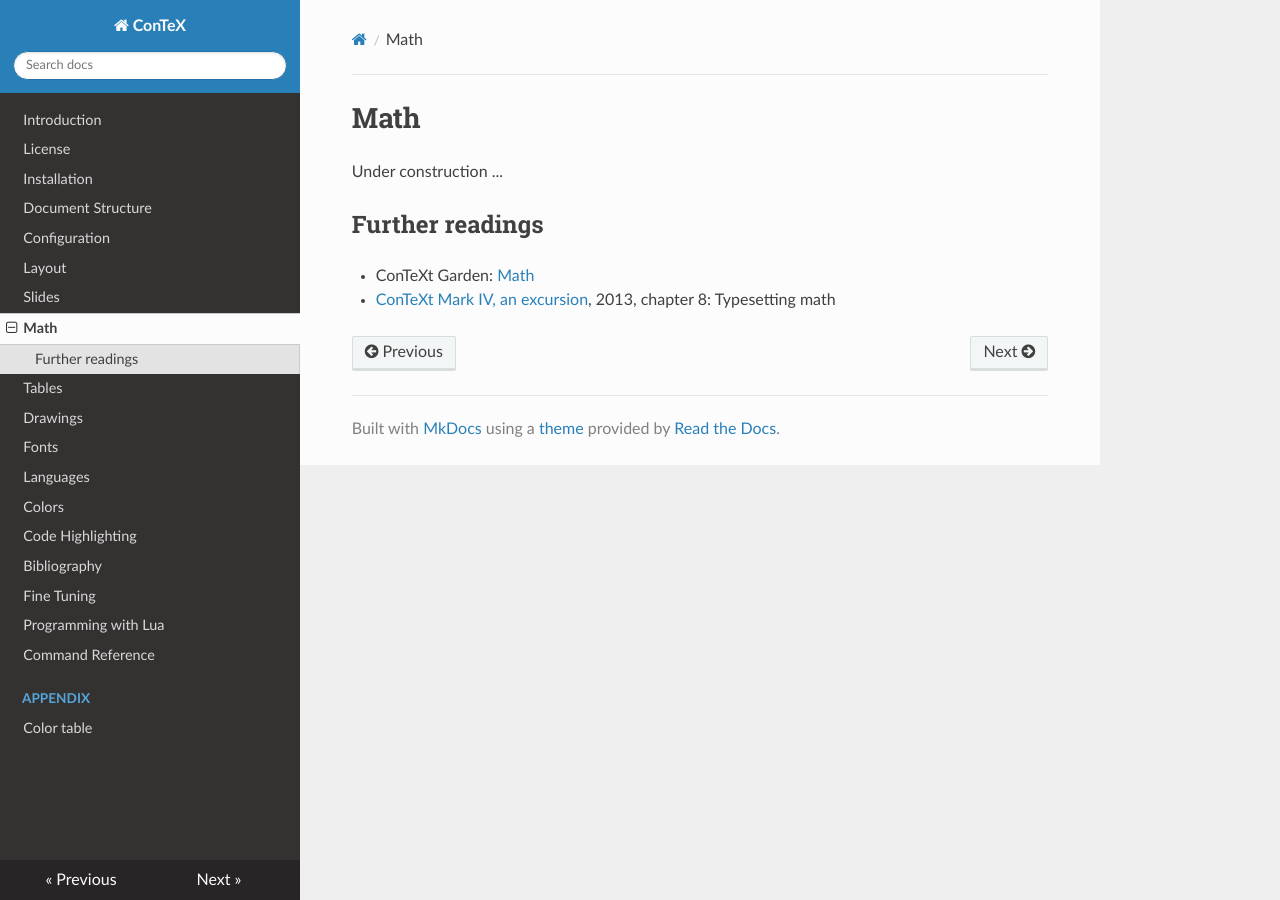
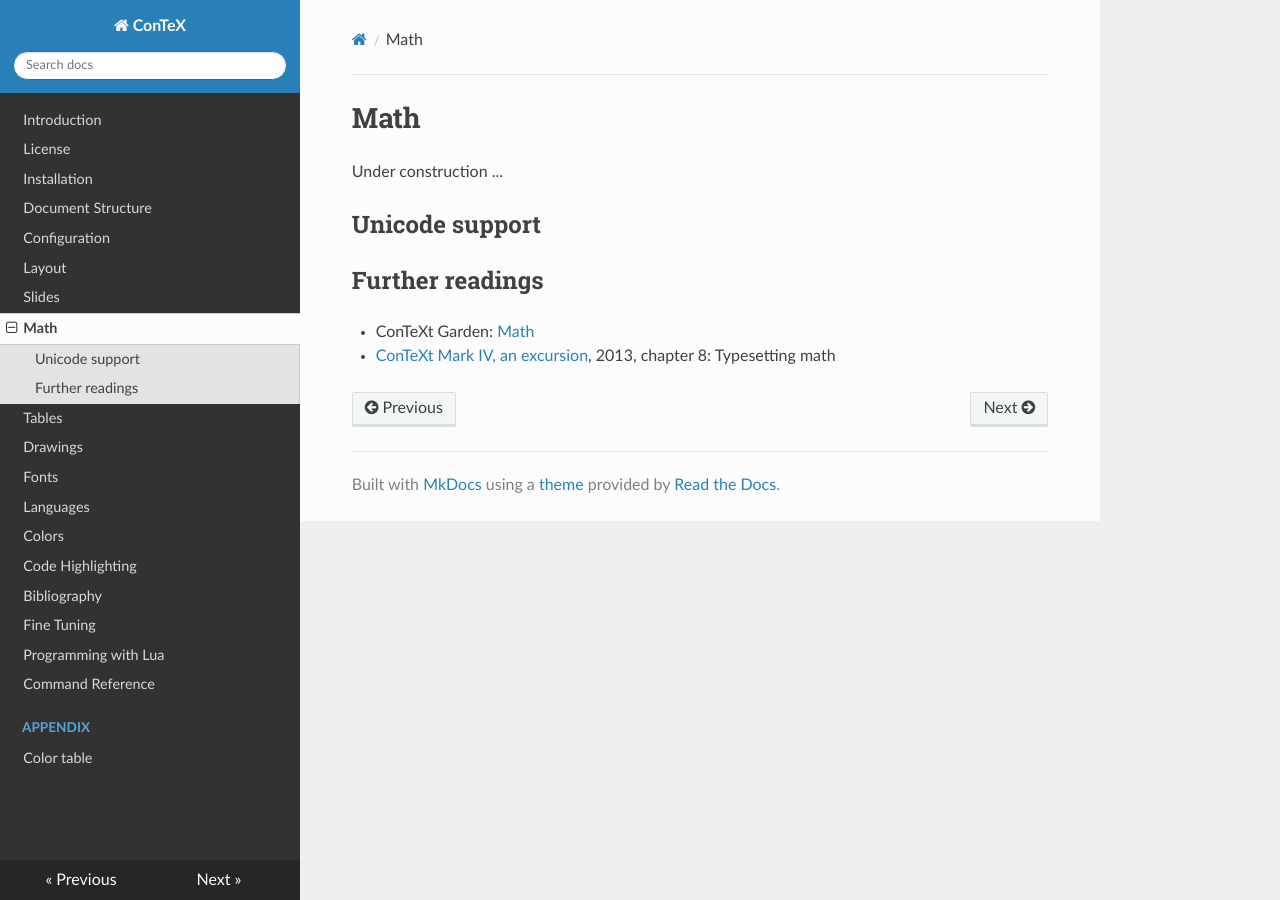
Before and after one commit to champignoom/contex-docs, an MkDocs documentation site: the page built from docs/math.md, in a window 1280 px wide. Built offline with MkDocs 1.6.1, drawn with Linux system fonts in a browser that asks for light colours; nearby versions of some CDN libraries.

Commit message:
todo unicode math

```diff
--- a/docs/math.md
+++ b/docs/math.md
@@ -1,6 +1,11 @@
 # Math
 
 Under construction ...
+
+## Unicode support
+
+<!-- ### math greek != text greek -->
+<!-- https://mailman.ntg.nl/pipermail/ntg-context/2020/099880.html -->
 
 ## Further readings
 
```
